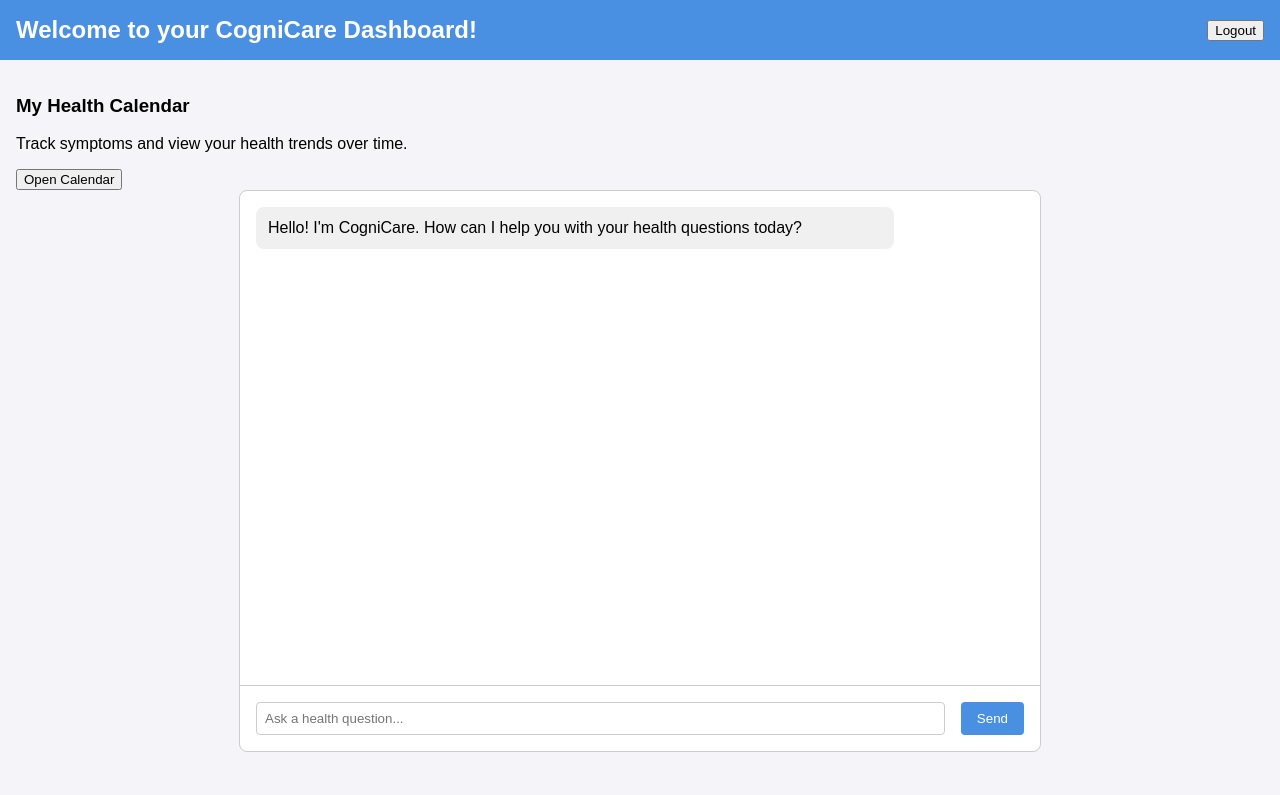
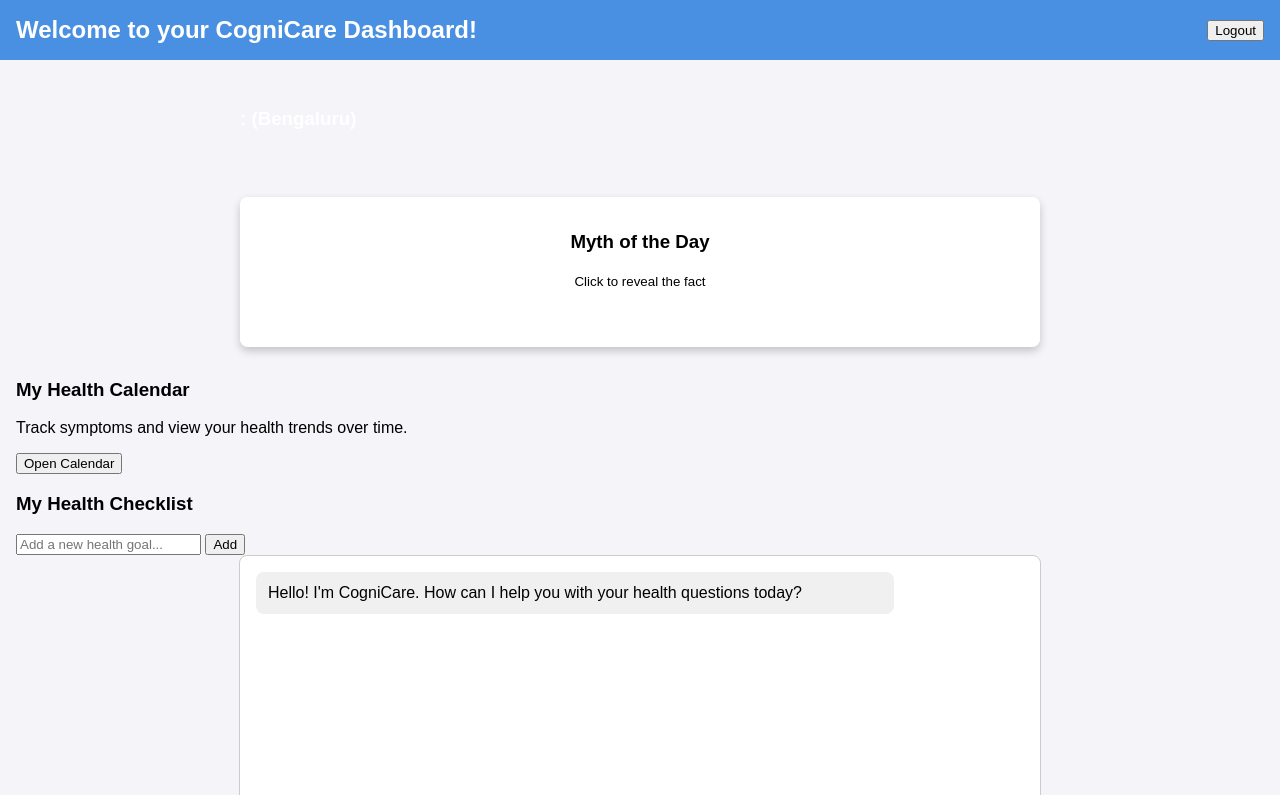
Before and after one commit to Genzpirate/CogniCare, a Flask app: template templates/dashboard.html in a window 1280 px wide. Shown: the top 795 px of the page. Before the commit the page ends 752 px from the top, so only its background shows below. Run offline with Flask 3, Linux system fonts and the light colour scheme; the template is opened without the code that fills it, so the values that code supplies are empty.

Commit message:
final functional

```diff
--- a/app.py
+++ b/app.py
@@ -10,6 +10,11 @@
 from dotenv import load_dotenv
 load_dotenv() # This loads the variables from your .env file
 
+
+from flask import Flask, request, jsonify, render_template
+import datetime # <-- Add this line
+import random
+import json
 # Create our main application, like starting a new company
 app = Flask(__name__)
 
@@ -33,9 +38,52 @@
 def register_page():
     return render_template('register.html')
 
+
+# --- CHECKLIST ADD ITEM ROUTE ---
+@app.route('/add_checklist_item', methods=['POST'])
+@login_required
+def add_checklist_item():
+    # 1. Get the text content from the JavaScript form
+    data = request.get_json()
+    content = data.get('content')
+
+    if not content:
+        return jsonify({'message': 'Content cannot be empty.'}), 400
+
+    # 2. Create the new item linked to the current user
+    new_item = ChecklistItem(
+        user_id=current_user.id,
+        content=content,
+        is_completed=False
+    )
+
+    # 3. Add to database and save
+    db.session.add(new_item)
+    db.session.commit()
+
+    # 4. Send the new item's data back to the frontend
+    return jsonify({
+        'message': 'Item added!',
+        'item': {
+            'item_id': new_item.item_id,
+            'content': new_item.content,
+            'is_completed': new_item.is_completed
+        }
+    }), 201
+
 @app.route('/dashboard.html')
+@login_required
 def dashboard_page():
-    return render_template('dashboard.html')
+    health_alert_data = get_local_health_alert()
+    daily_myth_data = get_daily_myth() # <-- This line now calls our new function
+    checklist_items = ChecklistItem.query.filter_by(user_id=current_user.id).order_by(ChecklistItem.created_at).all()
+
+    return render_template(
+        'dashboard.html',
+        health_alert=health_alert_data,
+        daily_myth=daily_myth_data,
+        checklist_items=checklist_items  # <-- Pass the items to the HTML
+    )
 
 # Initialize our database and password-scrambler tools
 db = SQLAlchemy(app)
@@ -65,11 +113,101 @@
     severity = db.Column(db.String(50))
     notes = db.Column(db.Text)
 
+
+# This class is a "blueprint" for a checklist item.
+class ChecklistItem(db.Model):
+    __tablename__ = 'checklist_items'
+    item_id = db.Column(db.Integer, primary_key=True)
+    user_id = db.Column(db.Integer, db.ForeignKey('users.id'), nullable=False)
+    content = db.Column(db.Text, nullable=False)
+    is_completed = db.Column(db.Boolean, default=False)
+    created_at = db.Column(db.TIMESTAMP(timezone=True), default=db.func.current_timestamp())
+
+
     # --- USER LOADER ---
 # This function helps Flask-Login understand how to find a specific user from our database.
 @login_manager.user_loader
 def load_user(user_id):
-    return User.query.get(int(user_id))
+    return db.session.get(User, int(user_id))
+
+#2.  Stick to common wellness, nutrition, or everyday health topics.
+#Your task is to generate one common, safe, and verifiable health "myth" and its corresponding "fact".
+#1.  Do not discuss severe diseases, medications, or life-threatening conditions.
+
+def get_daily_myth():
+    """
+    Generates a new myth/fact by calling the Gemini API.
+    This version does NOT use a JSON file.
+    """
+    try:
+        # 1. Create a prompt to generate a health myth and fact
+        prompt = f"""
+        You are CogniCare, a health awareness AI.
+        Your task is to generate one verifiable health "myth" and its corresponding "fact".
+
+        RULES:
+        1.  The "fact" must be widely accepted scientific knowledge and random.
+        2.  You MUST format your response with "MYTH:" and "FACT:" as separators.
+
+        Example:
+        MYTH: Cracking your knuckles will give you arthritis.
+        FACT: Fact: There is no scientific evidence to support this. The 'pop' sound is just gas bubbles bursting in your joint fluid.
+
+        Generate a new one now.
+        """
+
+        # 2. Call the Gemini API
+        model = genai.GenerativeModel('gemini-2.5-flash')
+        response = model.generate_content(prompt)
+        ai_choice_text = response.text
+
+        # 3. Parse the AI's response
+        if "FACT:" in ai_choice_text and "MYTH:" in ai_choice_text:
+            parts = ai_choice_text.split("FACT:", 1)
+            selected_myth = parts[0].replace("MYTH:", "").strip()
+            selected_fact = "Fact: " + parts[1].strip()
+
+            return {
+                "myth": selected_myth,
+                "fact": selected_fact
+            }
+        else:
+            # If the AI formatted it weirdly, raise an error to use the fallback
+            raise Exception("AI response format was not as expected.")
+
+    except Exception as e:
+        # --- Fallback in case the API fails or has an error ---
+        print(f"Error calling AI for myth: {e}. Falling back to a hardcoded default.")
+        # We will use one single, safe, hardcoded myth as a fallback
+        return {
+            "myth": "Going out in the cold weather will give you a cold.",
+            "fact": "Fact: Colds are caused by viruses, not by cold air. You get sick by being exposed to a virus, often indoors."
+        }
+
+
+
+def get_local_health_alert():
+    """
+    Simulates a local health alert API for Bengaluru.
+    """
+    current_month = datetime.datetime.now().month
+
+    # Post-monsoon season (Aug to Nov) is high-risk for Dengue
+    if current_month >= 8 and current_month <= 11:
+        alert = {
+            'level': 'High Risk',
+            'illness': 'Dengue Fever',
+            'message': 'Post-monsoon season is a peak time for Dengue. Ensure no stagnant water is near your home.',
+            'color_class': 'alert-orange' # CSS class we will create
+        }
+    else:
+        alert = {
+            'level': 'Low Risk',
+            'illness': 'General Alert',
+            'message': 'Health risks are currently low. Continue to follow good hygiene practices.',
+            'color_class': 'alert-green'
+        }
+    return alert
 
 
 # --- USER LOGIN ROUTE ---
@@ -283,6 +421,35 @@
 
     return jsonify({'analysis': analysis_text})
 
+
+# --- CHECKLIST UPDATE ITEM ROUTE (for checking the box) ---
+@app.route('/update_checklist_item/<int:item_id>', methods=['POST'])
+@login_required
+def update_checklist_item(item_id):
+    item = db.session.get(ChecklistItem, item_id) # Modern syntax
+
+    if not item or item.user_id != current_user.id:
+        return jsonify({'message': 'Item not found.'}), 404
+
+    data = request.get_json()
+    item.is_completed = data.get('is_completed')
+
+    db.session.commit()
+    return jsonify({'message': 'Item updated!'}), 200
+
+# --- CHECKLIST DELETE ITEM ROUTE ---
+@app.route('/delete_checklist_item/<int:item_id>', methods=['POST'])
+@login_required
+def delete_checklist_item(item_id):
+    item = db.session.get(ChecklistItem, item_id) # Modern syntax
+
+    if not item or item.user_id != current_user.id:
+        return jsonify({'message': 'Item not found.'}), 404
+
+    db.session.delete(item)
+    db.session.commit()
+    return jsonify({'message': 'Item deleted!'}), 200
+
 # This part makes the server run when you execute the file
 if __name__ == '__main__':
     app.run(debug=True)
--- a/static/css/style.css
+++ b/static/css/style.css
@@ -64,3 +64,109 @@
     text-align: left;
     display: none; /* Hidden by default */
 }
+
+
+/* --- Health Alert Widget --- */
+.alert-widget {
+    padding: 1rem;
+    border-radius: 8px;
+    margin: 1rem 0;
+    max-width: 800px;
+    margin-left: auto;
+    margin-right: auto;
+}
+
+.alert-widget h3 {
+    margin-top: 0;
+    color: white;
+}
+
+.alert-widget p {
+    margin-bottom: 0;
+    color: white;
+}
+
+/* Color classes from our backend */
+.alert-orange {
+    background-color: #f39c12; /* Orange */
+    border-left: 5px solid #d35400;
+}
+
+.alert-green {
+    background-color: #2ecc71; /* Green */
+    border-left: 5px solid #27ae60;
+}
+
+/* --- Myth vs. Fact Card --- */
+.myth-card {
+    max-width: 800px;
+    margin: 2rem auto;
+    background-color: transparent;
+    height: 150px;
+    perspective: 1000px; /* 3D effect */
+    cursor: pointer;
+}
+
+.card-inner {
+    position: relative;
+    width: 100%;
+    height: 100%;
+    text-align: center;
+    transition: transform 0.6s;
+    transform-style: preserve-3d;
+    box-shadow: 0 4px 8px 0 rgba(0,0,0,0.2);
+    border-radius: 8px;
+}
+
+/* This class is added by JavaScript on click */
+.myth-card.is-flipped .card-inner {
+    transform: rotateY(180deg);
+}
+
+.card-front, .card-back {
+    position: absolute;
+    width: 100%;
+    height: 100%;
+    -webkit-backface-visibility: hidden; /* Safari */
+    backface-visibility: hidden;
+    border-radius: 8px;
+    padding: 1rem;
+    box-sizing: border-box; /* Ensures padding doesn't break layout */
+}
+
+.card-front {
+    background-color: #ffffff;
+    color: black;
+}
+
+.card-back {
+    background-color: #2c3e50; /* Dark blue/grey */
+    color: white;
+    transform: rotateY(180deg);
+}
+
+/* --- Checklist Item Styling --- */
+#checklist li {
+    display: flex;
+    align-items: center;
+    padding: 0.5rem 0;
+}
+
+#checklist li span {
+    flex-grow: 1;
+    margin: 0 0.5rem;
+}
+
+/* This is the class our JavaScript adds */
+#checklist li.completed span {
+    text-decoration: line-through;
+    color: #888;
+}
+
+#checklist li button {
+    background: none;
+    border: none;
+    color: red;
+    font-weight: bold;
+    cursor: pointer;
+}
--- /dev/null
+++ b/static/js/checklist.js
@@ -0,0 +1,108 @@
+document.addEventListener('DOMContentLoaded', function() {
+
+    const checklistForm = document.getElementById('checklist-form');
+    const checklistInput = document.getElementById('checklist-input');
+    const checklist = document.getElementById('checklist');
+
+    // --- 1. LOGIC TO ADD A NEW ITEM ---
+    if (checklistForm) {
+        checklistForm.addEventListener('submit', async function(event) {
+            event.preventDefault();
+            const content = checklistInput.value.trim();
+            if (!content) return;
+
+            try {
+                const response = await fetch('/add_checklist_item', {
+                    method: 'POST',
+                    headers: { 'Content-Type': 'application/json' },
+                    body: JSON.stringify({ content: content })
+                });
+                const result = await response.json();
+
+                if (response.ok) {
+                    addNewItemToUI(result.item);
+                    checklistInput.value = '';
+                } else {
+                    alert('Error: ' + result.message);
+                }
+            } catch (error) {
+                console.error('Error adding item:', error);
+                alert('An error occurred. Please try again.');
+            }
+        });
+    }
+
+    // --- 2. LOGIC FOR UPDATE (CHECK) AND DELETE ---
+    if (checklist) {
+        checklist.addEventListener('click', function(event) {
+            const target = event.target;
+            const li = target.closest('li'); // Find the list item
+            if (!li) return; // If they clicked outside an item, do nothing
+
+            const itemId = li.dataset.id; // Get the item ID we stored in data-id
+
+            // Case 1: User clicked the checkbox
+            if (target.type === 'checkbox') {
+                const isCompleted = target.checked;
+                updateChecklistItem(itemId, isCompleted, li);
+            }
+
+            // Case 2: User clicked the delete button
+            if (target.tagName === 'BUTTON') {
+                deleteChecklistItem(itemId, li);
+            }
+        });
+    }
+});
+
+// --- 3. HELPER FUNCTIONS ---
+
+function addNewItemToUI(item) {
+    const checklist = document.getElementById('checklist');
+    const li = document.createElement('li');
+    li.dataset.id = item.item_id; // Add the data-id
+    li.innerHTML = `
+        <input type="checkbox" ${item.is_completed ? 'checked' : ''}>
+        <span>${item.content}</span>
+        <button>&times;</button>
+    `;
+
+    // Add strikethrough if it's already completed
+    if (item.is_completed) {
+        li.classList.add('completed');
+    }
+
+    checklist.appendChild(li);
+}
+
+async function updateChecklistItem(itemId, isCompleted, liElement) {
+    try {
+        await fetch(`/update_checklist_item/${itemId}`, {
+            method: 'POST',
+            headers: { 'Content-Type': 'application/json' },
+            body: JSON.stringify({ is_completed: isCompleted })
+        });
+
+        // Update the UI instantly
+        liElement.classList.toggle('completed', isCompleted);
+    } catch (error) {
+        console.error('Error updating item:', error);
+    }
+}
+
+async function deleteChecklistItem(itemId, liElement) {
+    if (!confirm('Are you sure you want to delete this item?')) {
+        return;
+    }
+
+    try {
+        await fetch(`/delete_checklist_item/${itemId}`, {
+            method: 'POST'
+        });
+
+        // Remove from the UI instantly
+        liElement.remove();
+    } catch (error) {
+        console.error('Error deleting item:', error);
+    }
+}
--- a/templates/dashboard.html
+++ b/templates/dashboard.html
@@ -14,11 +14,49 @@
 
     <main>
 
+        <div class="alert-widget {{ health_alert.color_class }}">
+            <h3>{{ health_alert.level }}: {{ health_alert.illness }} (Bengaluru)</h3>
+            <p>{{ health_alert.message }}</p>
+        </div>
+
+        <div class="myth-card" id="myth-card">
+    <div class="card-inner">
+        <div class="card-front">
+            <h3>Myth of the Day</h3>
+            <p>{{ daily_myth.myth }}</p>
+            <small>Click to reveal the fact</small>
+        </div>
+        <div class="card-back">
+            <h3>The Fact</h3>
+            <p>{{ daily_myth.fact }}</p>
+        </div>
+    </div>
+</div>
+
         <div class="dashboard-widget">
             <h3>My Health Calendar</h3>
             <p>Track symptoms and view your health trends over time.</p>
             <a href="/calendar.html"><button>Open Calendar</button></a>
         </div>
+
+        <div class="dashboard-widget">
+    <h3>My Health Checklist</h3>
+    <ul id="checklist">
+        {% for item in checklist_items %}
+            <li data-id="{{ item.item_id }}">
+        <input type="checkbox" {% if item.is_completed %}checked{% endif %}>
+        <span>{{ item.content }}</span>
+        <button>&times;</button>
+             </li>
+
+        {% endfor %}
+    </ul>
+
+    <form id="checklist-form">
+        <input type="text" id="checklist-input" placeholder="Add a new health goal...">
+        <button type="submit">Add</button>
+    </form>
+</div>
         <div id="chat-container">
             <div id="chat-history">
                 <div class="bot-message">Hello! I'm CogniCare. How can I help you with your health questions today?</div>
@@ -32,5 +70,10 @@
 
     <script src="/static/js/auth.js"></script>
     <script src="/static/js/chat.js"></script>
+
+    <script src="/static/js/auth.js"></script>
+    <script src="/static/js/chat.js"></script>
+    <script src="/static/js/checklist.js"></script> </body>
+</html>
 </body>
 </html>
```
